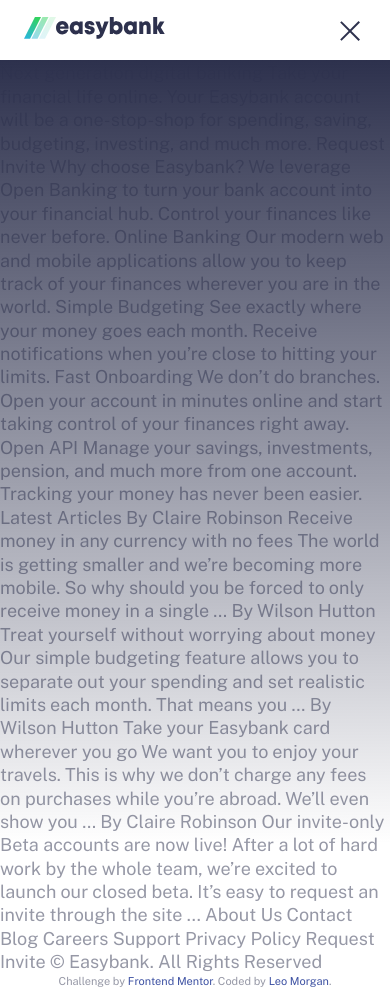
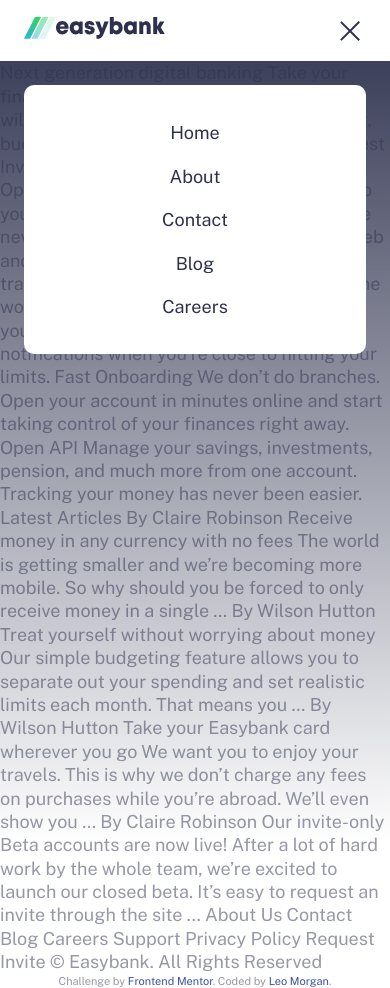
Before and after one commit to Shadyxstep/easybank-project, a plain HTML site: page index.html in a window 390 px wide. Both pictures are taken after a click on the link 353 px from the left and 30 px from the top of the page. Drawn offline with nearby package versions, Linux system fonts and the light colour scheme.

Commit message:
finished mobile menu animation

```diff
--- a/app/js/script.js
+++ b/app/js/script.js
@@ -1,6 +1,9 @@
 const btnHamburger = document.querySelector('#btnHamburger');
+const body = document.querySelector('body');
 const header = document.querySelector('.header');
 const overlay = document.querySelector('.overlay');
+const fadeElements = document.querySelectorAll('.has-fade');
+
 
 
 btnHamburger.addEventListener('click', function(){
@@ -9,13 +12,21 @@ btnHamburger.addEventListener('click', function(){
     if(header.classList.contains('open')){
         // Close Hamburger Menu
         header.classList.remove('open');
-        overlay.classList.add('fade-out');
-        overlay.classList.remove('fade-in');
+        body.classList.remove('noscroll');
+        fadeElements.forEach(function(element){
+            element.classList.remove('fade-in');
+            element.classList.add('fade-out');
+
+        });
 
     } else {
         //Open Hamburger Menu
+        body.classList.add('noscroll');
         header.classList.add('open');
-        overlay.classList.add('fade-in');
-        overlay.classList.remove('fade-out');
+        fadeElements.forEach(function(element){
+            element.classList.remove('fade-out');
+            element.classList.add('fade-in');
+
+        });
     }
 });
--- a/app/scss/_animations.scss
+++ b/app/scss/_animations.scss
@@ -1,3 +1,7 @@
+.has-fade {
+    visibility: hidden;
+}
+
 @keyframes fade-in {
     from {
         visibility: hidden;
@@ -10,12 +14,13 @@
     }
 
     to {
+        visibility: visible;
         opacity: 1;
     }
 };
 
 .fade-in {
-    animation: fade-in 300ms ease-in-out forwards;
+    animation: fade-in 500ms ease-in-out forwards;
 }
 
 @keyframes fade-out {
@@ -36,5 +41,8 @@
 };
 
 .fade-out {
-    animation: fade-out 300ms ease-in-out forwards;
+    animation: fade-out 500ms ease-in-out forwards;
 }
+
+// Note*
+// Display cannot be animated, visibility & opacity are better uses.
--- a/app/scss/_globals.scss
+++ b/app/scss/_globals.scss
@@ -15,10 +15,21 @@ body {
     color: $grayishBlue;
     font-weight: 300;
     line-height: 1.3;
+
+    &.noscroll {
+        overflow: hidden;
+    }
 }
 
 a, a:visited, a:hover {
     text-decoration: none;
+}
+
+// Spacing
+
+.container {
+    padding-left: 1.5rem;
+    padding-right: 1.5rem;
 }
 
 // Flexbox
--- a/app/scss/_header.scss
+++ b/app/scss/_header.scss
@@ -23,8 +23,8 @@
 
     .overlay {
         opacity: 0;
-        position: fixed;
-        top: 3.75rem;
+        position: absolute;
+        top: 0;
         right: 0;
         bottom: 0;
         left: 0;
@@ -32,8 +32,12 @@
     }
 
     nav {
-        padding: 1.0625rem 1.5rem;
+        position: relative;
+        background-color: $white;
+        padding-top: 1.0625rem;
+        padding-bottom: 1.0625rem;
     }
+
 
     &__logo {
 
@@ -57,9 +61,25 @@
                 margin-bottom: 5px;
             }
         }
+    }
 
+    &__mobilemenu {
 
+        background: $white;
+        padding: 1.625rem;
+        border-radius: 10px;
+        position: fixed;
+        width: calc(100% - 3rem);
+        left: 50%;
+        transform: translateX(-50%);
+        margin-top: 1.5rem;
 
+        a {
+            display: block;
+            color: $darkBlue;
+            padding: 0.625rem;
+            text-align: center;
+        }
     }
 
     &__links {
--- a/index.html
+++ b/index.html
@@ -18,8 +18,8 @@
 <body>
 
   <header class="header">
-    <div class="overlay"></div>
-    <nav class="flex flex-jc-sb flex-ai-c">
+    <div class="overlay has-fade"></div>
+    <nav class="container flex flex-jc-sb flex-ai-c">
       <a href="/" class="header__logo">
         <img src="images/logo.svg" alt="Easybank">
       </a>
@@ -40,6 +40,14 @@
 
         <a href="#" class="button header__cta hide-for-mobile">Request Invite</a>
     </nav>
+
+    <div class="header__mobilemenu has-fade">
+      <a href="#">Home</a>
+      <a href="#">About</a>
+      <a href="#">Contact</a>
+      <a href="#">Blog</a>
+      <a href="#">Careers</a>
+    </div>
   </header>
 
   Next generation digital banking
```
Also changed, not shown: app/scss/style.css, 1 other file.
